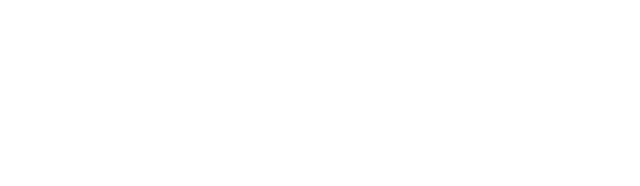
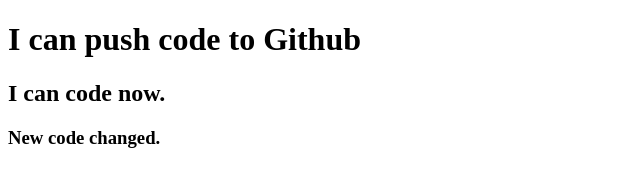
Before and after one commit to anikdas07/my-second-repo, a plain HTML site: page index.html in a window 1280 px wide. Shown: the whole page, without its empty margins (0-640 px from the left). Drawn offline with Linux system fonts and the light colour scheme.

Commit message:
added header

```diff
--- a/index.html
+++ b/index.html
@@ -7,6 +7,8 @@
     <title>My Second Github Repo</title>
 </head>
 <body>
-
+    <h1>I can push code to Github</h1>
+    <h2>I can code now.</h2>
+    <h3>New code changed.</h3>
 </body>
 </html>
```
